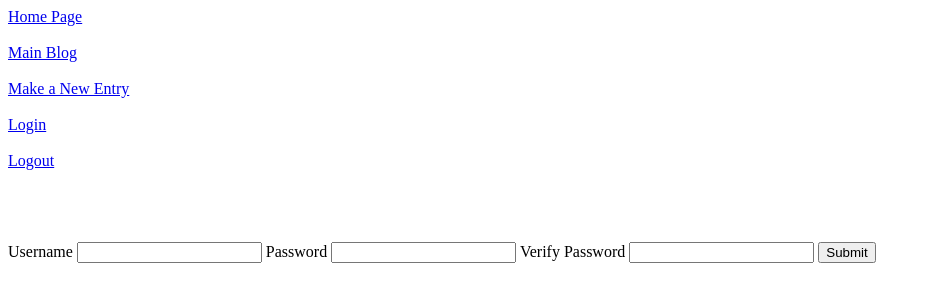
After one commit to bajohnso/blogz, a Flask app: page /signup in a window 1280 px wide. The commit adds this page. Shown: the top 302 px of the page, without its empty margins (0-931 px from the left). Run offline with Flask 2, Linux system fonts and the light colour scheme.

Commit message:
New login/ and signup templates, some app functionality for new templates

```diff
--- a/main.py
+++ b/main.py
@@ -1,9 +1,10 @@
-from flask import Flask, request, redirect, render_template, flash
+from flask import Flask, request, redirect, render_template, flash, session
 from flask_sqlalchemy import SQLAlchemy
+from hashutils import make_pw_hash, check_pw_hash
 
 app = Flask(__name__)
 app.config['DEBUG'] = True
-app.config['SQLALCHEMY_DATABASE_URI'] = 'mysql+pymysql://build-a-blog:bloggyblog@localhost:8889/build-a-blog'
+app.config['SQLALCHEMY_DATABASE_URI'] = 'mysql+pymysql://blogz:bloggit@localhost:8889/blogz'
 app.config['SQLALCHEMY_ECHO'] = True
 db = SQLAlchemy(app)
 app.secret_key = '_5#y2L"F4Q8z\n\xec]/'
@@ -13,14 +14,45 @@ class Blog(db.Model):
     id = db.Column(db.Integer, primary_key=True)
     title = db.Column(db.String(100))
     post = db.Column(db.String(1000))
+    owner_id = db.Column(db.Integer, db.ForeignKey('user.id'))
 
-    def __init__(self,title,post):
+    def __init__(self,title,post,owner):
         self.title = title
         self.post = post
+        self.owner = owner
+
+class User(db.Model):
+
+    id = db.Column(db.Integer, primary_key=True)
+    username = db.Column(db.String(25))
+    pw_hash = db.Column(db.String(20))
+    blogs = db.relationship('Blog', backref='owner')
+
+    def __init__(self, username, password):
+        self.username = username
+        self.pw_hash = make_pw_hash(password)
+
+
+@app.before_request
+def require_login():
+    allowed_routes = ['index', 'login', 'signup', 'blog']
+    if request.endpoint not in allowed_routes and 'username' not in session:
+        return redirect('/login')
+
+
+@app.route('/')
+def index():
+    query = request.args.get('username')
+    if not query:
+        users = User.query.all()
+        return render_template('index.html', users=users)
+    else:
+        blogs = Blog.query.filter_by(owner_id=id).first()
+        return render_template('blog.html', blogs=blogs)
 
 
 @app.route('/blog')
-def index():
+def blog():
     query = request.args.get('id')
 
     if not query:
@@ -39,13 +71,13 @@ def new_post():
     else:
         blog_title = request.form['title']
         blog_post = request.form['post']
-
+        owner_id = User.id
         if blog_title == "" or blog_post == "":
             flash('Please enter something in each field.')
             return render_template('newpost.html', post=blog_post, title=blog_title)
 
         else:
-            new = Blog(blog_title, blog_post)
+            new = Blog(blog_title, blog_post, owner_id)
             db.session.add(new)
             db.session.commit()
 
@@ -54,6 +86,62 @@ def new_post():
 
             return render_template('singlepost.html', blog=blog)
 
+@app.route('/login', methods=['GET','POST'])
+def login():
+    if request.method == 'GET':
+        return render_template('login.html')
+
+    else:
+        username = request.form['username']
+        password = request.form['password']
+        user = User.query.filter_by(username=username).first()
+
+        if user and check_pw_hash(password, user.pw_hash):
+            session['username'] = username
+            return redirect('/newpost')
+        elif user and not check_pw_hash(password, user.pw_hash):
+            flash('Password is incorrect.')
+            return redirect('/login')
+        elif not user and check_pw_hash(password,user.pw_hash):
+            flash('Username does not exist.')
+            return redirect('/login')
+        else:
+            flash('Username and password are incorrect.')
+            return redirect('/login')
+
+@app.route('/signup', methods=['GET','POST'])
+def signup():
+    if request.method == 'GET':
+        return render_template('signup.html')
+
+    else:
+        username = request.form['username']
+        password = request.form['password']
+        verify = request.form['verify']
+
+        # VERIFY INPUTS.
+
+        known_user = User.query.filter_by(username=username).first()
+
+        if not known_user:
+            new_user = User(username, password)
+            db.session.add(new_user)
+            db.session.commit()
+            session['username'] = username
+            #flash('New account created.')
+            return redirect('/newpost')
+        else:
+            return ('Username already exists.')
+
+@app.route('/logout')
+def logout():
+    if not session:
+        return ('Not logged in.')
+    else:
+        del session['username']
+        return redirect('/blog')
+
+
 
 if __name__ == "__main__":
     app.run()
--- a/templates/base.html
+++ b/templates/base.html
@@ -8,9 +8,15 @@
 
     <body>
         <nav>
+            <a href='/'> Home Page </a>
+            <br><br>
             <a href='/blog'> Main Blog </a>
             <br><br>
             <a href='/newpost'> Make a New Entry </a>
+            <br><br>
+            <a href='/login'> Login </a>
+            <br><br>
+            <a href='/logout'> Logout </a>
         </nav>
 
         <br><br><br><br>
--- /dev/null
+++ b/templates/signup.html
@@ -0,0 +1,15 @@
+{% extends 'base.html' %}
+
+{% block content %}
+    <form action='/signup' method='post'>
+    <label> Username </label>
+    <input type='text' name='username'>
+
+    <label> Password </label>
+    <input type='password' name='password'>
+
+    <label> Verify Password </label>
+    <input type='password' name='verify'>
+
+    <input type='submit'>
+{% endblock %}
```
Also changed, not shown: hashutils.py (added, +19 -0 lines), templates/index.html (added, +13 -0 lines), templates/login.html (added, +15 -0 lines).
